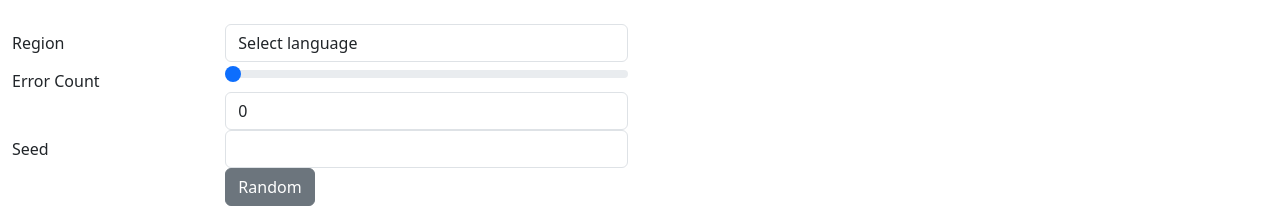
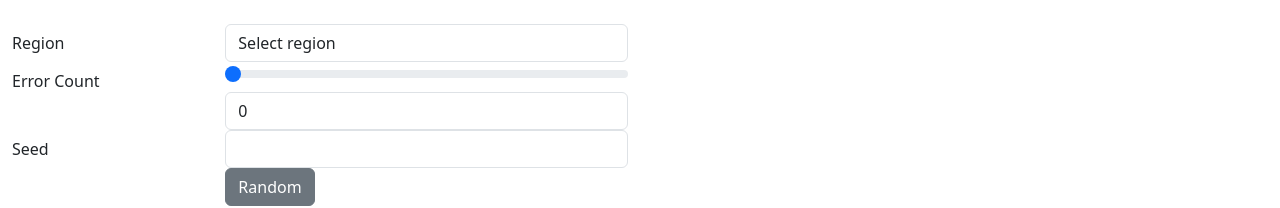
Before and after one commit to courses-yemelianau/fake-user-data, a React (Create React App) app: page / in a window 1280 px wide. Shown: the top 208 px of the page. Built offline with nearby package versions, Linux system fonts and the light colour scheme.

Commit message:
🎨 style(FakeDataGenerator.tsx): improve select options labels to be more descriptive and consistent with the values

```diff
--- a/src/components/FakeDataGenerator.tsx
+++ b/src/components/FakeDataGenerator.tsx
@@ -73,10 +73,10 @@ const FakeDataGenerator = () => {
                             </Form.Label>
                             <Col sm={4}>
                                 <Form.Control as="select" value={region} onChange={handleRegionChange}>
-                                    <option value="">Select language</option>
-                                    <option value="USA">English</option>
-                                    <option value="Russia">Russian</option>
-                                    <option value="Ukraine">Ukrainian</option>
+                                    <option value="">Select region</option>
+                                    <option value="USA">USA</option>
+                                    <option value="Russia">Russia</option>
+                                    <option value="Ukraine">Ukraine</option>
                                 </Form.Control>
                             </Col>
                         </Form.Group>
```
